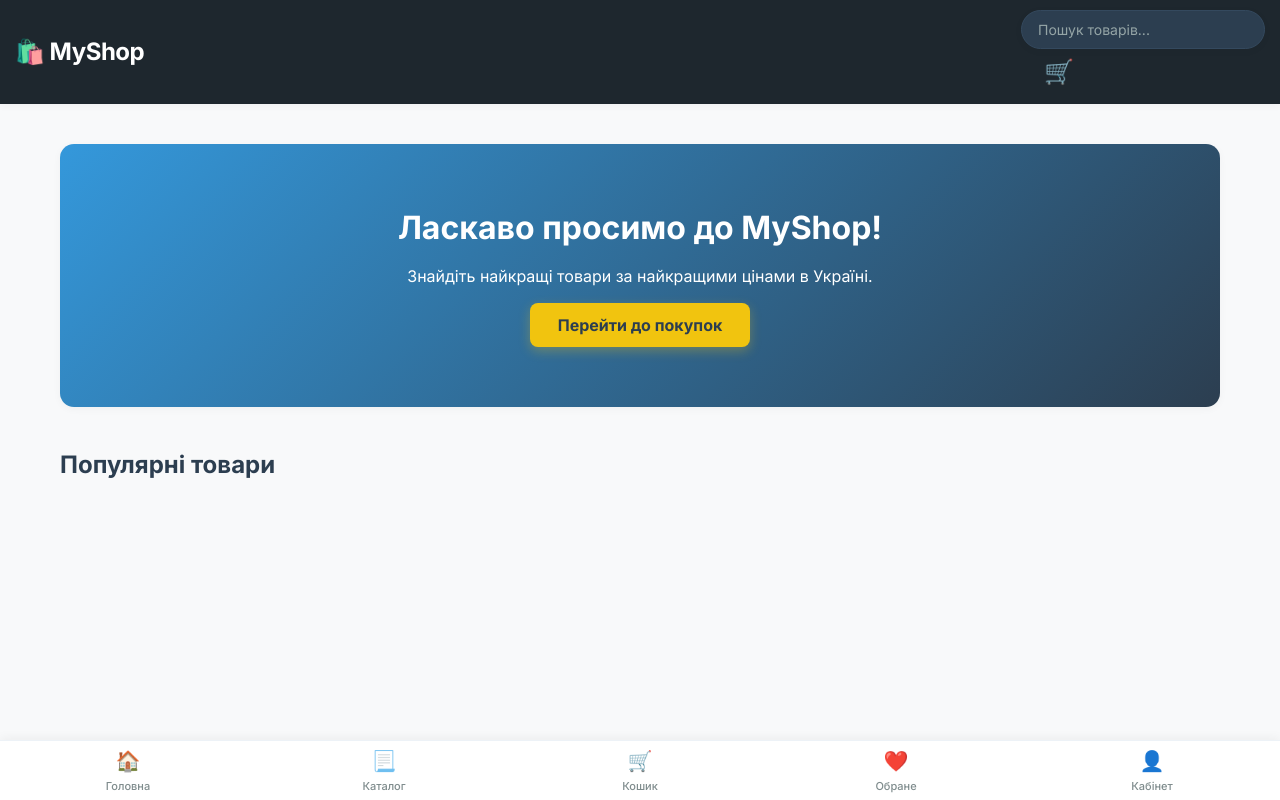
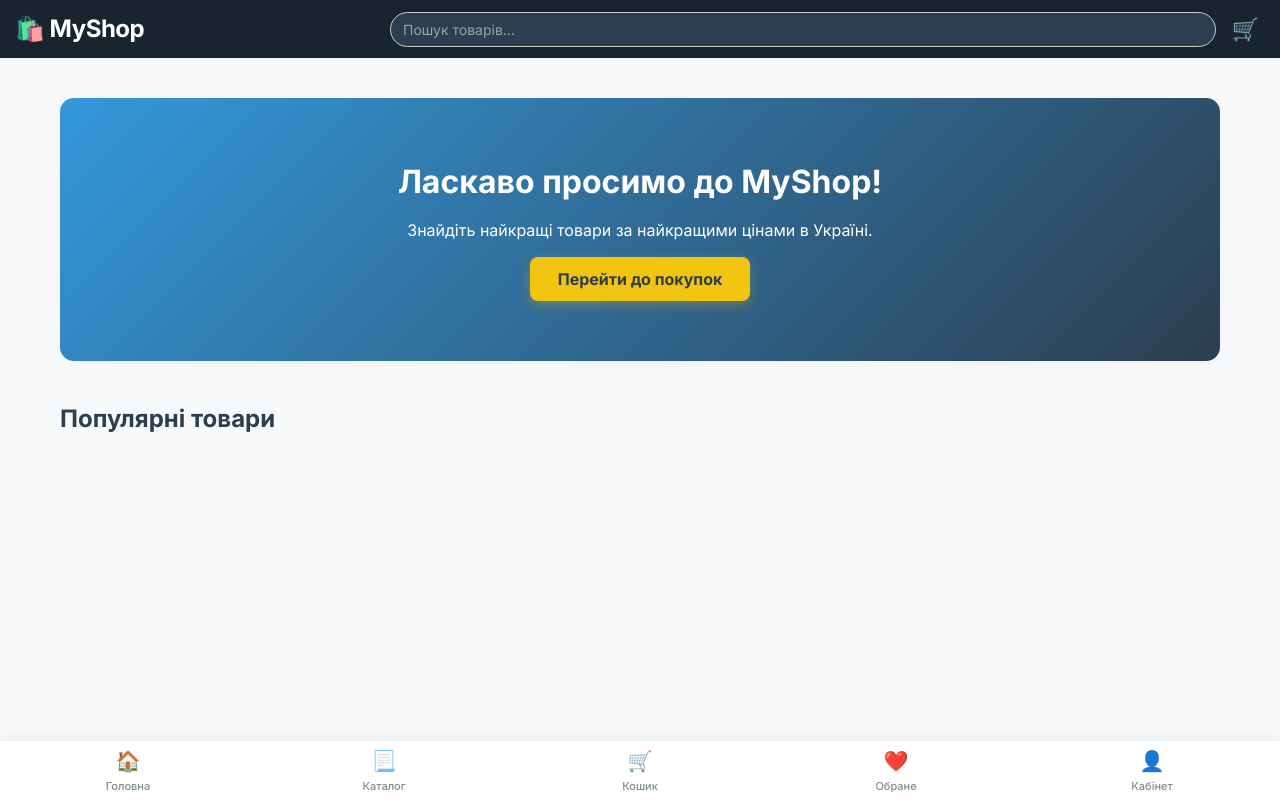
Before and after one commit to 7wiseprince/my-shop, a website: page index.html in a window 1280 px wide. Drawn offline with Linux system fonts and the light colour scheme; no server answers; a script that the page names is missing.

Commit message:
Update style.css

```diff
--- a/style.css
+++ b/style.css
@@ -723,3 +723,73 @@ header .search-container {
 .cart-badge.hidden {
     display: none;
 }
+
+/* Робимо головну шапку гнучкою (все в один рядок) */
+header {
+    display: flex;
+    justify-content: space-between; /* Логотип зліва, пошук і кошик справа */
+    align-items: center;            /* Вирівнювання по центру по вертикалі */
+    padding: 10px 15px;
+    background-color: #1a242f;      /* Твій темний колір шапки */
+    gap: 10px;                      /* Відступи між блоками */
+}
+
+/* Напис MyShop робимо акуратним */
+.logo {
+    font-size: 18px;                /* Трохи зменшуємо, щоб не був величезним */
+    font-weight: bold;
+    color: white;
+    white-space: nowrap;            /* Щоб напис не переносився на новий рядок */
+    cursor: pointer;
+}
+
+/* Блок, де лежать пошук + кошик */
+.header-right-panel {
+    display: flex;
+    align-items: center;
+    flex-grow: 1;                   /* Дозволяє цьому блоку займати вільний простір */
+    justify-content: flex-end;      /* Притискає вміст до правого краю */
+    max-width: 70%;                 /* Щоб пошук не налізав на логотип на смартфонах */
+}
+
+/* Твоє поле пошуку */
+#search-input {
+    width: 100%;                    /* Тепер він буде адаптивним і красивим */
+    padding: 8px 12px;
+    border-radius: 20px;            /* Округлі краї, як у сучасних додатках */
+    border: 1px solid #ccc;
+    font-size: 14px;
+}
+
+/* Кнопка кошика (оновлена) */
+.cart-header-btn {
+    position: relative;
+    background: none;
+    border: none;
+    font-size: 22px;
+    cursor: pointer;
+    padding: 6px;
+    margin-left: 10px;
+    display: flex;
+    align-items: center;
+    justify-content: center;
+    z-index: 10;                    /* Піднімаємо кнопку вище, щоб вона точно натискалася */
+}
+
+/* Наш улюблений червоний кружечок */
+.cart-badge {
+    position: absolute;
+    top: -2px;
+    right: -2px;
+    background-color: #ff3b30;
+    color: white;
+    font-size: 10px;
+    font-weight: bold;
+    border-radius: 50%;
+    min-width: 16px;
+    height: 16px;
+    display: flex;
+    align-items: center;
+    justify-content: center;
+    box-shadow: 0 1px 4px rgba(0,0,0,0.4);
+}
```
